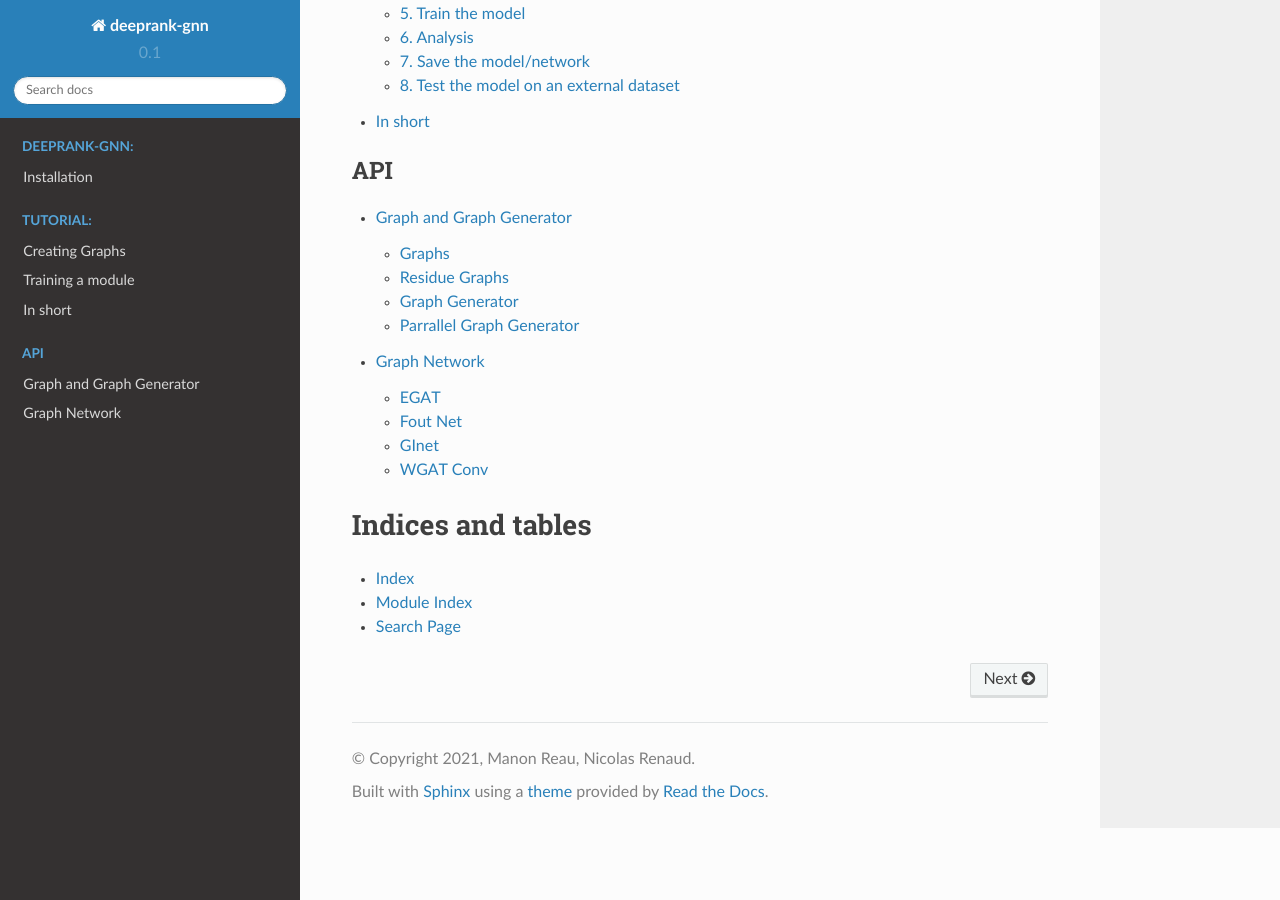
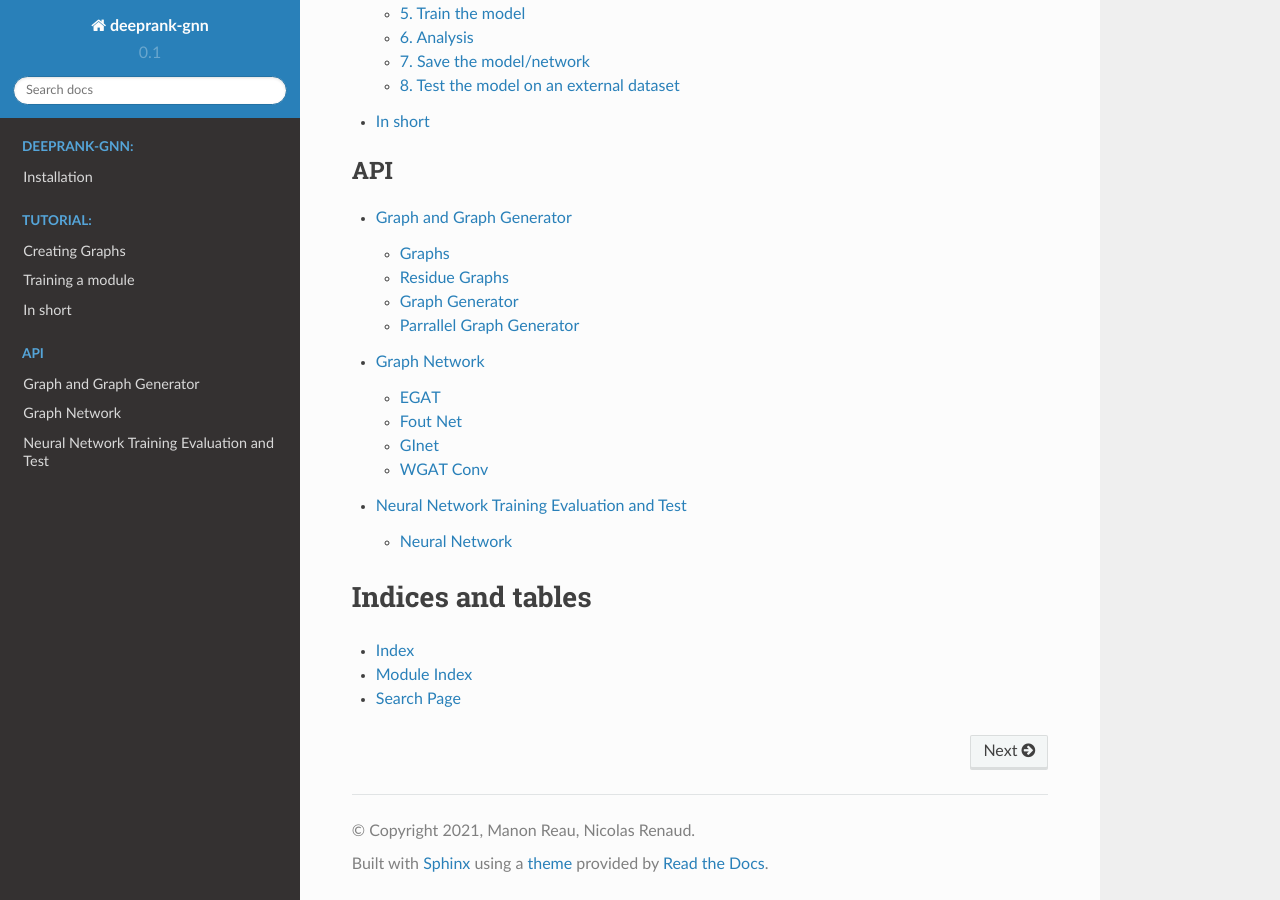
Before and after one commit to DeepRank/Deeprank-GNN, a Sphinx documentation site: the page built from docs/index.rst, in a window 1280 px wide and 900 px high, scrolled down 518 px. Built offline with Sphinx 7.4.7 and the Read the Docs theme 2.0.0, drawn with Linux system fonts in a browser that asks for light colours.

Commit message:
Update index.rst

```diff
--- a/docs/index.rst
+++ b/docs/index.rst
@@ -26,6 +26,7 @@ Welcome to DeepRank-GNN's documentation!
 
    api.graph_generator
    api.graph_network
+   api.neural_network
 
 Indices and tables
 ==================
```
